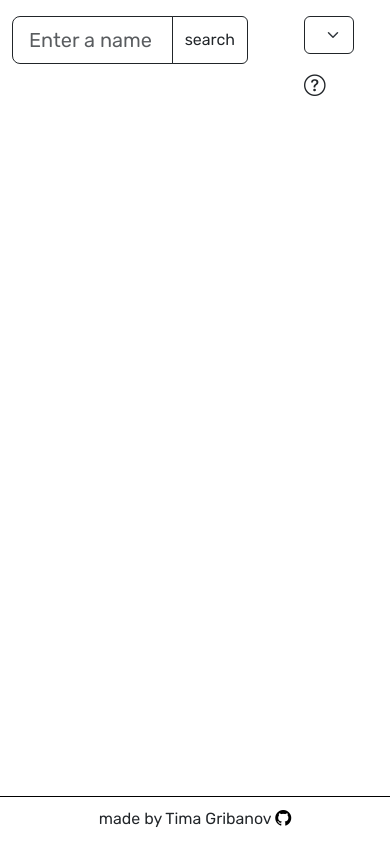
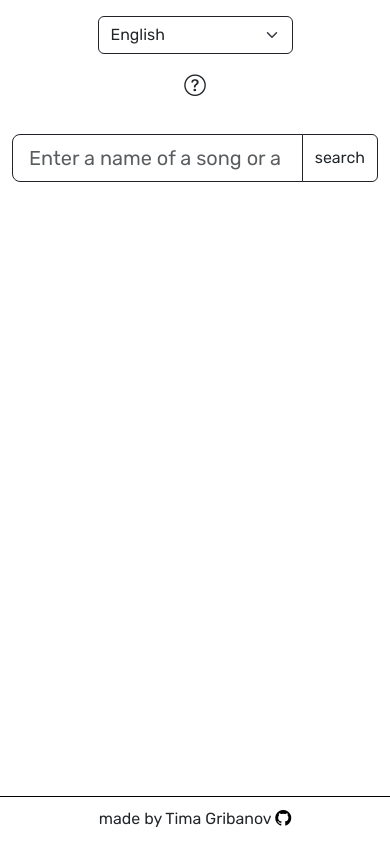
Before and after one commit to TimaGribanov/ajikan-database, a React (Vite) app in the folder frontend/: page / in a window 390 px wide. Built offline with nearby package versions, Linux system fonts and the light colour scheme.

Commit message:
mobile look

```diff
--- a/frontend/src/App.jsx
+++ b/frontend/src/App.jsx
@@ -66,8 +66,16 @@ const App = () => {
     <>
       <Suspense fallback='loading'>
         <main className='container'>
+        <div className='row d-sm-block d-block d-md-none d-lg-none d-xl-none mb-3 d-flex justify-content-center'>
+              <Language handleLangs={handleLangs} />
+              <Info
+                visible={infoShown}
+                handleInfo={handleInfo}
+                lang={language}
+              />
+            </div>
           <div className='row'>
-            <div className='col-8 me-3'>
+            <div className='col-md-8 col-lg-8 col-xl-8 col-sm me-3'>
               <Search
                 t={t}
                 handleSongInput={handleSongInput}
@@ -79,7 +87,7 @@ const App = () => {
                 lang={language}
               />
             </div>
-            <div className='col ms-3'>
+            <div className='col d-none d-md-block d-lg-block d-xl-block ms-3'>
               <Language handleLangs={handleLangs} />
               <Info
                 visible={infoShown}
--- a/frontend/src/components/Info.jsx
+++ b/frontend/src/components/Info.jsx
@@ -3,8 +3,10 @@ import InfoText from './InfoText'
 const Info = ({ visible, handleInfo, lang }) => {
 
   return (
-    <div id='infoBlock' className='mt-3'>
-      <i className='bi bi-question-circle fs-4' onClick={handleInfo}></i>
+    <div id='infoBlock' className='mt-3 row d-flex justify-content-md-start justify-content-center'>
+      <div className='col d-flex justify-content-md-start justify-content-center'>
+        <i className='bi bi-question-circle fs-4' onClick={handleInfo}></i>
+      </div>
       <InfoText visible={visible} lang={lang} />
     </div>
   )
```
